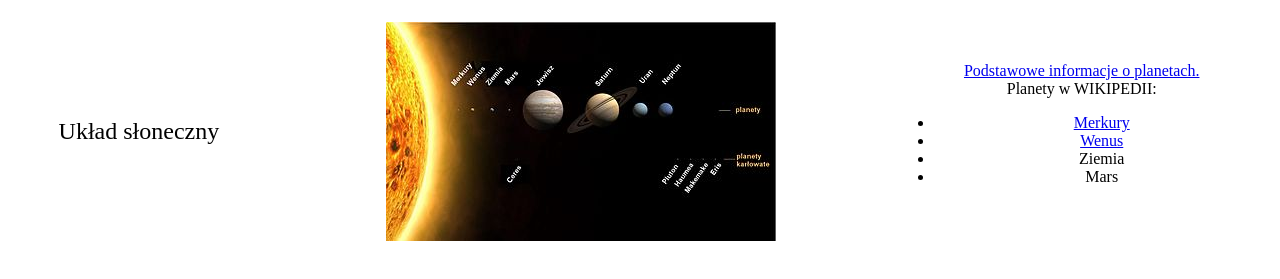
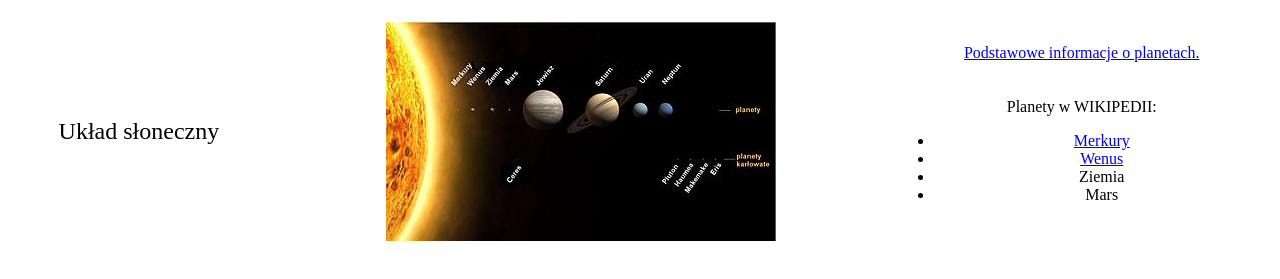
Before and after one commit to mtalar/mtalar.github.io, a plain HTML site: page index.html in a window 1280 px wide. Shown: the part 55-334 px from the top of the page. Drawn offline with Linux system fonts and the light colour scheme.

Commit message:
Update index.html

```diff
--- a/index.html
+++ b/index.html
@@ -15,7 +15,7 @@
    </TR>
    <TR>
      <TD align = "center" style = "font-size: 18pt;">Układ słoneczny</TD><TD align = "center"><IMG src = "solar_system.jpg"></TD>
-    <TD align = "center"><A href = "planety.html">Podstawowe informacje o planetach.</A><BR>
+    <TD align = "center"><A href = "planety.html">Podstawowe informacje o planetach.</A><BR><BR><BR>
      Planety w WIKIPEDII:<BR>
      <UL>
       <LI><A href = "https://pl.wikipedia.org/wiki/Merkury">Merkury</A></LI>
```
